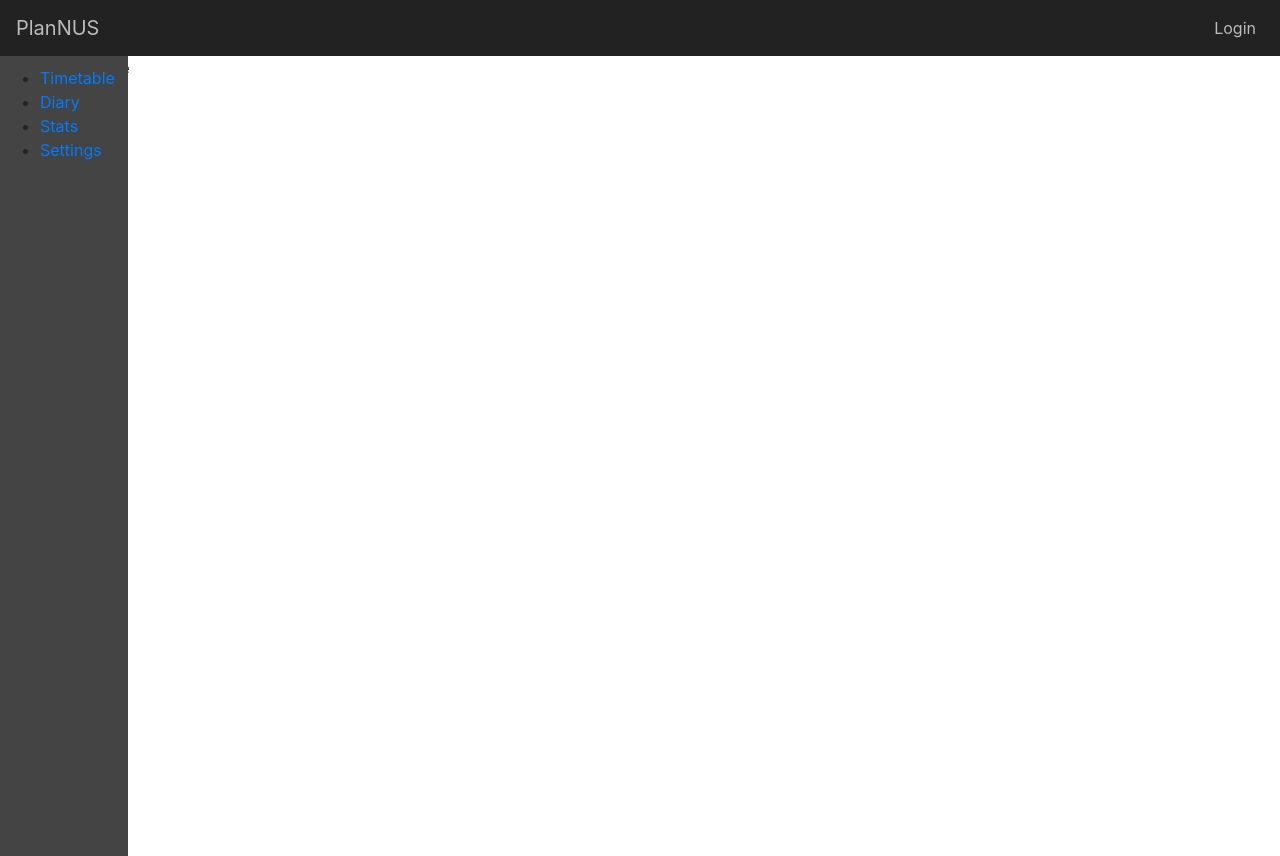
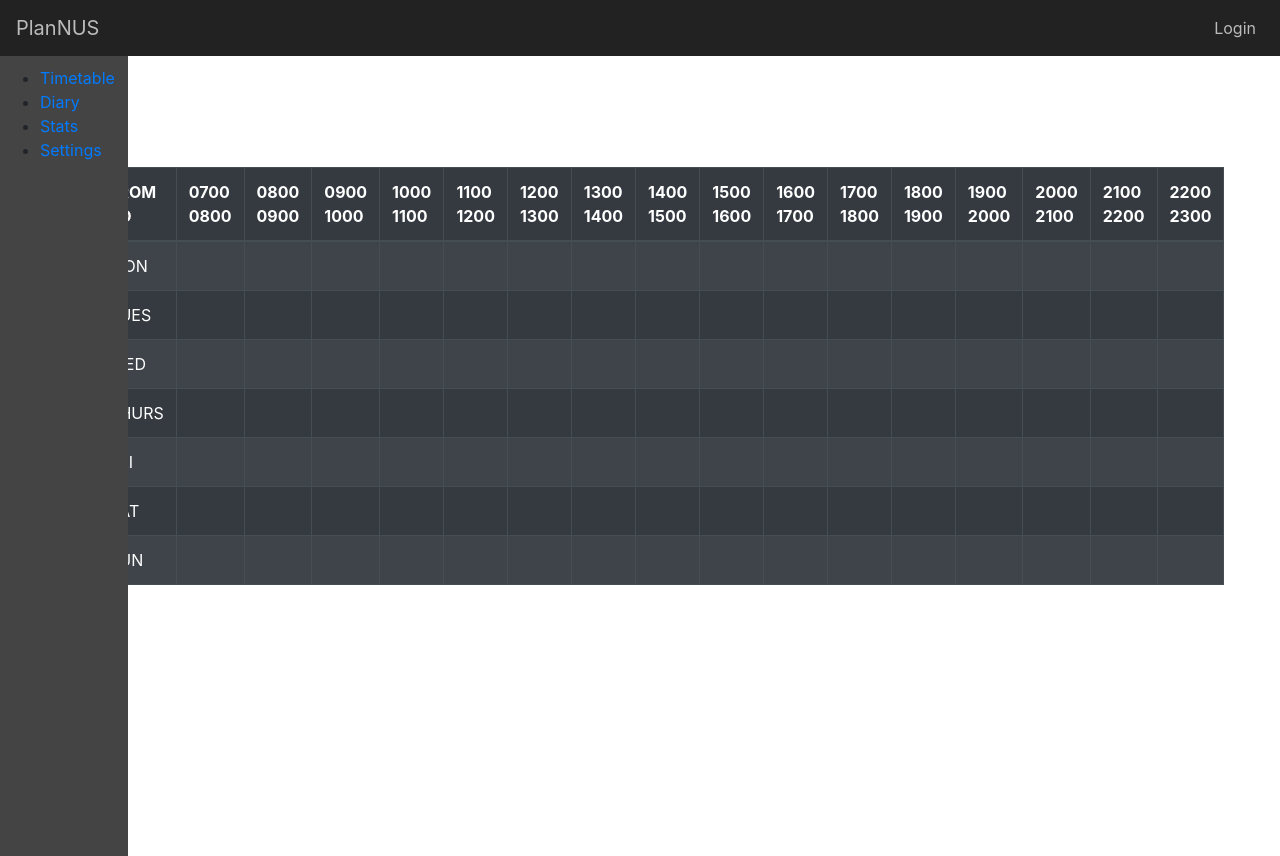
Before and after one commit to zenlyj/planNUS_V2, a React (Create React App) app in the folder plannus/: page / in a window 1280 px wide. Built offline with nearby package versions, Linux system fonts and the light colour scheme.

Commit message:
Add Timetable on Homepage

```diff
--- a/plannus/src/Home.js
+++ b/plannus/src/Home.js
@@ -1,6 +1,12 @@
 import React, { Component } from "react";
-export const Home = (props) => (
-    <div>
-        <p>Home</p>
-    </div>
-)
+import {Container, Row, Col} from 'reactstrap';
+import Timetable from './components/Timetable'
+
+export const Home = (props) => {
+
+    return (
+        <React.Fragment>
+            <Timetable />
+        </React.Fragment>
+    )
+}
--- /dev/null
+++ b/plannus/src/components/Timetable.js
@@ -0,0 +1,88 @@
+import React, { Component } from 'react'
+import Table from 'react-bootstrap/Table'
+
+class Timetable extends Component {
+
+    constructor() {
+        super();
+        this.state = {
+            buttonToShow: null
+        }
+        this.handleMouseOver = this.handleMouseOver.bind(this);
+        this.handleMouseOut = this.handleMouseOut.bind(this)
+    }
+
+    genTableHead() {
+        let hours = []
+        hours.push(<th key="h0000">FROM TO</th>)
+        for (let x = 7; x <= 22; x++) {
+            let from = "00";
+            let to = "00"
+            if (x < 10) {
+                from = "0" + x + from;
+                x < 9 ? to = "0" + (x+1) + to : to = (x+1) + to
+            } else {
+                from = x + from;
+                to = (x+1) + to;
+            }
+            hours.push(<th key={"h"+from}>
+                {from + "  " + to}</th>)
+        }
+        return (<thead>
+                    <tr>
+                        {hours}
+                    </tr>
+                </thead>)
+    }
+
+    handleMouseOver(cellKey) {
+        this.setState({
+            buttonToShow: cellKey
+        })
+    }
+
+    handleMouseOut() {
+        this.setState({
+            buttonToShow: null
+        })
+    }
+
+    genTableBody() {
+        let buttonStyle = {
+            background: 'transparent',
+            border: 0,
+            color: 'white',
+            fontSize: 18
+        }
+        let days = ["MON", "TUES", "WED", "THURS", "FRI", "SAT", "SUN"]
+        let daysRows = days.map(day => {
+            let row = []
+            row.push(<td key={day+"0"}>{day}</td>)
+            for (let x = 1; x <= 16; x++) {
+                let cellKey = day+x
+                row.push(<td key={cellKey} onMouseOver={() => this.handleMouseOver(cellKey)} onMouseOut={this.handleMouseOut}>
+                <button style={buttonStyle}> {this.state.buttonToShow===cellKey ? '+' : null} </button>
+                    </td>)
+            }
+            return <tr key={day}>{row}</tr>
+        });
+        return (<tbody>
+            {daysRows}
+        </tbody>)
+    }
+
+    render() {
+        const tableStyle = {
+            marginTop: '10%',
+            marginLeft: '1%',
+        }
+        return (
+            <Table striped bordered hover variant="dark" style={tableStyle}>
+                {this.genTableHead()}
+                {this.genTableBody()}
+            </Table>
+        )
+    }
+}
+
+export default Timetable
```
